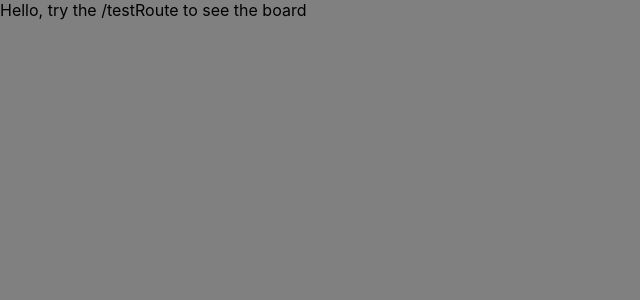
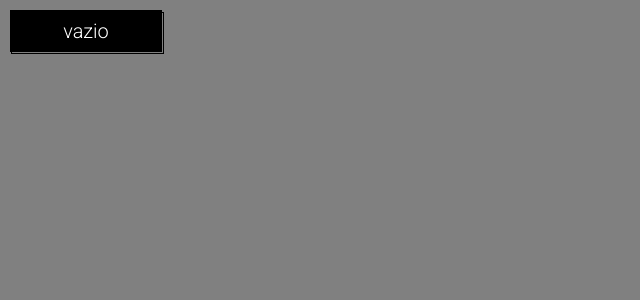
Before and after one commit to ErickSchuenck/projeto-22-checkmateme-front, a React (Create React App) app: page / in a window 1280 px wide. Shown: the top 300 px of the page, without its empty margins (0-640 px from the left). Built offline with nearby package versions, Linux system fonts and the light colour scheme.

Commit message:
castling complete

```diff
--- a/public/index.html
+++ b/public/index.html
@@ -10,34 +10,14 @@
       content="Web site created using create-react-app"
     />
     <link rel="apple-touch-icon" href="%PUBLIC_URL%/logo192.png" />
-    <!--
-      manifest.json provides metadata used when your web app is installed on a
-      user's mobile device or desktop. See https://developers.google.com/web/fundamentals/web-app-manifest/
-    -->
     <link rel="manifest" href="%PUBLIC_URL%/manifest.json" />
-    <!--
-      Notice the use of %PUBLIC_URL% in the tags above.
-      It will be replaced with the URL of the `public` folder during the build.
-      Only files inside the `public` folder can be referenced from the HTML.
-
-      Unlike "/favicon.ico" or "favicon.ico", "%PUBLIC_URL%/favicon.ico" will
-      work correctly both with client-side routing and a non-root public URL.
-      Learn how to configure a non-root public URL by running `npm run build`.
-    -->
-    <title>React App</title>
+    <title>CheckMateMe!</title>
+    <link rel="preconnect" href="https://fonts.googleapis.com">
+    <link rel="preconnect" href="https://fonts.gstatic.com" crossorigin>
+    <link href="https://fonts.googleapis.com/css2?family=Roboto:wght@300&display=swap" rel="stylesheet">
   </head>
   <body>
     <noscript>You need to enable JavaScript to run this app.</noscript>
     <div id="root"></div>
-    <!--
-      This HTML file is a template.
-      If you open it directly in the browser, you will see an empty page.
-
-      You can add webfonts, meta tags, or analytics to this file.
-      The build step will place the bundled scripts into the <body> tag.
-
-      To begin the development, run `npm start` or `yarn start`.
-      To create a production bundle, use `npm run build` or `yarn build`.
-    -->
   </body>
 </html>
--- a/src/Rulings/index.js
+++ b/src/Rulings/index.js
@@ -7,7 +7,7 @@ import { queenRules } from "./queenRules"
 
 export default function isValidMove(previousX, previousY, newX, newY, typeOfPiece, colorOfPiece, myColor, boardState) {
 
-  console.log(`Hello ${myColor} player, trying to move your ${colorOfPiece} ${typeOfPiece} from ${previousX},${previousY} to ${newX},${newY}`)
+  // console.log(`Hello ${myColor} player, trying to move your ${colorOfPiece} ${typeOfPiece} from ${previousX},${previousY} to ${newX},${newY}`)
 
   if (!checkForPieceColor(colorOfPiece, myColor)) {
     // return false
@@ -15,7 +15,7 @@ export default function isValidMove(previousX, previousY, newX, newY, typeOfPiec
   }
 
   if (!(pieceIsMoving(previousX, previousY, newX, newY))) {
-    console.log('piece is not moving')
+    // console.log('piece is not moving')
     return false
   }
 
--- /dev/null
+++ b/src/Rulings/isACastleMovement.js
@@ -0,0 +1,174 @@
+import { kingIsInCheck } from "./kingRules";
+import { squareIsInCheck } from "./squareIsInCheckRules";
+
+export function isACastleMovement(boardState, newX, colorOfPiece, typeOfPiece) {
+
+  const shortOrLong = typeOfCastle(newX)
+
+  if (typeOfPiece !== 'King') {
+    return false
+  }
+
+  if (kingIsInCheck(colorOfPiece, boardState)) {
+    return false
+  }
+
+  if (!(kingIsInPositionForCastling(boardState, colorOfPiece))) {
+    return false
+  }
+
+  if (!(rookIsInPositionForCastling(boardState, newX, colorOfPiece))) {
+    return false
+  }
+
+  if (pathToCastleIsOccupiedOrUnderAttack(boardState, shortOrLong, colorOfPiece)) {
+    return false
+  }
+
+  return true
+}
+
+function kingIsInPositionForCastling(boardState, colorOfPiece) {
+
+  for (let i = 0; i < boardState.length; i++) {
+    if (boardState[i].props.type === 'King' && boardState[i].props.color === colorOfPiece) {
+      if (colorOfPiece === 'White') {
+        if (boardState[i].key === '4,0') {
+          return true
+        }
+      }
+      if (colorOfPiece === 'Black') {
+        if (boardState[i].key === '4,7') {
+          return true
+        }
+      }
+    }
+  }
+  return false
+}
+
+function rookIsInPositionForCastling(boardState, newX, colorOfPiece) {
+  if (newX === 6) {
+
+    if (colorOfPiece === 'Black') {
+      for (let i = 0; i < boardState.length; i++) {
+        if (boardState[i].key === '7,7') {
+          if (boardState[i].props.type === 'Rook' && boardState[i].props.color === 'Black') {
+            return true
+          } else {
+            return false
+          }
+        }
+      }
+    }
+
+    if (colorOfPiece === 'White') {
+      for (let i = 0; i < boardState.length; i++) {
+        if (boardState[i].key === '7,0') {
+          if (boardState[i].props.type === 'Rook' && boardState[i].props.color === 'White') {
+            return true
+          } else {
+            return false
+          }
+        }
+      }
+    }
+  }
+
+  if (newX === 2) {
+    if (colorOfPiece === 'Black') {
+      for (let i = 0; i < boardState.length; i++) {
+        if (boardState[i].key === '0,7') {
+          if (boardState[i].props.type === 'Rook' && boardState[i].props.color === 'Black') {
+            return true
+          } else {
+            return false
+          }
+        }
+      }
+    }
+
+    if (colorOfPiece === 'White') {
+      for (let i = 0; i < boardState.length; i++) {
+        if (boardState[i].key === '0,0') {
+          if (boardState[i].props.type === 'Rook' && boardState[i].props.color === 'White') {
+            return true
+          } else {
+            return false
+          }
+        }
+      }
+    }
+  }
+
+  return false
+}
+
+export function typeOfCastle(newX) {
+  if (newX === 6) {
+    return 'Short'
+  }
+
+  if (newX === 2) {
+    return 'Long'
+  }
+
+  return false
+}
+
+function pathToCastleIsOccupiedOrUnderAttack(boardState, shortOrLong, colorOfPiece) {
+
+  let coordinatesToBeChecked;
+
+  if (shortOrLong === false) {
+    console.log('something went wrong')
+    return null
+  }
+
+  if (colorOfPiece === 'White') {
+    if (shortOrLong === 'Long') {
+      coordinatesToBeChecked = ['1,0', '2,0', '3,0']
+    }
+    if (shortOrLong === 'Short') {
+      coordinatesToBeChecked = ['5,0', '6,0']
+    }
+  }
+
+  if (colorOfPiece === 'Black') {
+    if (shortOrLong === 'Long') {
+      coordinatesToBeChecked = ['1,7', '2,7', '3,7']
+    }
+    if (shortOrLong === 'Short') {
+      coordinatesToBeChecked = ['5,7', '6,7']
+    }
+  }
+
+  if (coordinatesAreOccupied(boardState, coordinatesToBeChecked)) {
+    return true
+  }
+
+  for (let i = 0; i < coordinatesToBeChecked.length; i++) {
+    let x = coordinatesToBeChecked[i][0]
+    let y = coordinatesToBeChecked[i][2]
+    if (squareIsInCheck(x, y, boardState, colorOfPiece)) {
+      return true
+    }
+  }
+
+  return false
+}
+
+function coordinatesAreOccupied(boardState, coordinatesToBeChecked) {
+
+  for (let i = 0; i < boardState.length; i++) {
+    for (let j = 0; j < coordinatesToBeChecked.length; j++) {
+      if (boardState[i].key === coordinatesToBeChecked[j]) {
+        if (boardState[i].props.type !== undefined) {
+          return true
+        }
+      }
+    }
+  }
+
+  return false
+}
--- a/src/Rulings/kingRules.js
+++ b/src/Rulings/kingRules.js
@@ -27,7 +27,6 @@ export function kingRules(previousX, previousY, newX, newY, boardState, colorOfP
   }
 
   if (squareIsInCheck(newX, newY, boardState, colorOfPiece)) {
-    console.log('this square is in check')
     return false
   }
 
@@ -83,8 +82,6 @@ export function kingIsInCheck(colorOfPiece, boardState) {
   let x;
   let y;
 
-  console.log('boardstate', boardState)
-
   for (let i = 0; i < boardState.length; i++) {
     const type = boardState[i].props.type
     const color = boardState[i].props.color
@@ -94,11 +91,9 @@ export function kingIsInCheck(colorOfPiece, boardState) {
       y = boardState[i].key[2]
 
       if (squareIsInCheck(x, y, boardState, colorOfPiece)) {
-        console.log(`${colorOfPiece} king is in check`)
         return true
       }
     }
   }
-  console.log(`${colorOfPiece} king is not in check`)
   return false
 }
--- /dev/null
+++ b/src/components/Button/styledButton.jsx
@@ -0,0 +1,71 @@
+import React from 'react'
+import styled from 'styled-components';
+
+export default function StyledButton({ text, onclick }) {
+  if (!text) {
+    text = 'vazio'
+  }
+
+  return (
+    <FlexBootButton onClick={onclick}>
+      <div className='wrapper'>
+        <div className='button'>
+          <p className='big-text'>
+            {text}
+          </p>
+          <div className='decoration-square'>
+          </div>
+        </div>
+      </div>
+    </FlexBootButton>
+  )
+}
+
+const FlexBootButton = styled.div`
+  .wrapper{
+    cursor: pointer;
+    position: relative;
+    height: 45px;
+    width: 154px;
+    margin: 10px;
+  }
+  .button{
+    height: 40px;
+    width: 150px;
+    background-color: black;
+    display: flex;
+    align-items: center;
+    justify-content: center;
+    z-index: 10;
+    transition-duration: 0.5s;
+    color: white;
+    border: 1px solid black;
+  }
+  .button p{
+    margin: 0;
+    font-family: 'Roboto', sans-serif;;
+    font-size: 20px;
+    transition-duration: 0.5s;
+  }
+  .decoration-square{
+    height: 40px;
+    width: 151px;
+    border: 1px solid black;
+    top: 2px;
+    left: 1px;
+    position: absolute;
+    z-index: 0;
+  }
+  .button:hover{
+    background-color: var(--fundo);
+    color: black;
+
+  }
+  .button p:hover{
+    transform: scale(1.05);
+  }
+  /* .decoration-square:hover{
+    background-color: var(--fundo);
+    z-index: -1;
+  } */
+`
--- a/src/components/ChessBoard/ChessBoard.jsx
+++ b/src/components/ChessBoard/ChessBoard.jsx
@@ -3,11 +3,14 @@ import Squares from '../Square/square';
 import { useEffect, useRef, useState } from 'react';
 import isValidMove from '../../Rulings/index.js'
 import { kingIsInCheck } from '../../Rulings/kingRules';
+import { isACastleMovement, typeOfCastle } from '../../Rulings/isACastleMovement';
 
 const XAxis = ['0','1','2','3','4','5','6','7']
 const YAxis = ['0','1','2','3','4','5','6','7']
 const initialBoardState = []
 const myColor = 'White'
+let whiteCastlePrivilege = true
+let blackCastlePrivilege = true
 
 function InsertStartingPieces() {
     for(let i =0; i<2; i++){
@@ -44,6 +47,7 @@ export default function ChessBoard() {
   const [YIni, setYIni] = useState(null)
   const [previousBoardState, setPreviousBoardState] = useState(initialBoardState)
   const [activePieceColor, setActivePieceColor] = useState()
+
 
   useEffect(() => {
     if (kingIsInCheck(activePieceColor, getBoardConfig())) {
@@ -136,13 +140,27 @@ export default function ChessBoard() {
       const currentPiece = pieces.find(piece => piece.XPosition === coordinateX && piece.YPosition === coordinateY)
       const attackedPiece = pieces.find(piece => piece.XPosition === newX && piece.YPosition === newY)
       const validMove = isValidMove(coordinateX, coordinateY, newX, newY, currentPiece.type, currentPiece.color, myColor, newBoard)
+      const castleMovement = isACastleMovement(newBoard, newX, currentPiece.color, currentPiece.type)
       setActivePieceColor(currentPiece.color)
 
+      if(currentPiece && castleMovement){
+        console.log(whiteCastlePrivilege)
+        const castleIsAvaliable = colorHasCastlingPrivilege(currentPiece)
+        if (castleIsAvaliable){
+          console.log('castling')
+          const castleType = typeOfCastle(newX)
+          castleKing(castleType, currentPiece.color, newBoard)
+          return
+        }
+      }
+
       if (currentPiece && validMove){
+
         if (isAPromotionMoviment(currentPiece, newY)){
           promotePawn(attackedPiece, newX, newY)
         } else {
           updateBoard(attackedPiece, newX, newY)
+          checkIfColorLostCastlingPrivilege(currentPiece)
         }
       }
 
@@ -152,6 +170,61 @@ export default function ChessBoard() {
 
       setActivePiece(null)
     }
+  }
+
+  function checkIfColorLostCastlingPrivilege(currentPiece){
+    if (currentPiece.type === 'King' || currentPiece.type === 'Rook'){
+      if (currentPiece.color === 'Black'){
+        blackCastlePrivilege = false
+      }
+      if (currentPiece.color === 'White'){
+        whiteCastlePrivilege = false
+      }
+    }
+  }
+
+  function colorHasCastlingPrivilege(currentPiece){
+    if (
+      (currentPiece.color === 'White' && whiteCastlePrivilege === true) ||
+      (currentPiece.color === 'Black' && blackCastlePrivilege === true)
+      ){
+        return true
+      }
+    return false
+  }
+
+  function castleKing(castleType, color, boardState){
+
+    let NewKingXAxis;
+    let NewRookXAxis;
+    let previousRookAxis;
+
+    if (castleType === 'Short'){
+      NewKingXAxis = 6
+      NewRookXAxis = 5
+      previousRookAxis = 7
+    }
+
+    if (castleType === 'Long'){
+      NewKingXAxis = 2
+      NewRookXAxis = 3
+      previousRookAxis = 0
+    }
+
+    setPieces(pieces => {
+      return pieces.map(
+         piece => {
+
+          if (piece.type === 'King' && piece.color === color){
+           piece = {...piece, XPosition: NewKingXAxis}
+          }
+
+          if (piece.type === 'Rook' && piece.color === color && piece.XPosition === previousRookAxis){
+           piece = {...piece, XPosition: NewRookXAxis}
+          }
+        return piece
+      })
+    })
   }
 
   function isAPromotionMoviment(currentPiece, newY){
@@ -188,10 +261,6 @@ export default function ChessBoard() {
         return piece
       })
     })
-  }
-
-  function rowBackBoard(){
-    setPieces(previousBoardState)
   }
 
   function promotePawn(attackedPiece, newX, newY){
--- a/src/components/promotionScreen/promotionScren.jsx
+++ b/src/components/promotionScreen/promotionScren.jsx
@@ -17,9 +17,7 @@ export default function PromotionScreen(){
 }
 
 const Container = styled.div`
-  width: 232px;
   background-color: red;
-  height: 80px;
   border-radius: 10px;
   display: flex;
 `
--- a/src/pages/StartingScreen/StartingScreen.jsx
+++ b/src/pages/StartingScreen/StartingScreen.jsx
@@ -1,13 +1,18 @@
 import styled from 'styled-components';
+import StyledButton from '../../components/Button/styledButton';
 
 export default function StartingScreen() {
   return(
   <Container>
-    Hello, try the /testRoute to see the board
+    <StyledButton/>
   </Container>
   )
 }
 
 const Container = styled.div`
   display: flex;
+  flex-direction: column;
+  width: 100%;
+  height: 100vh;
+  /* background-color: black */
 `
```
